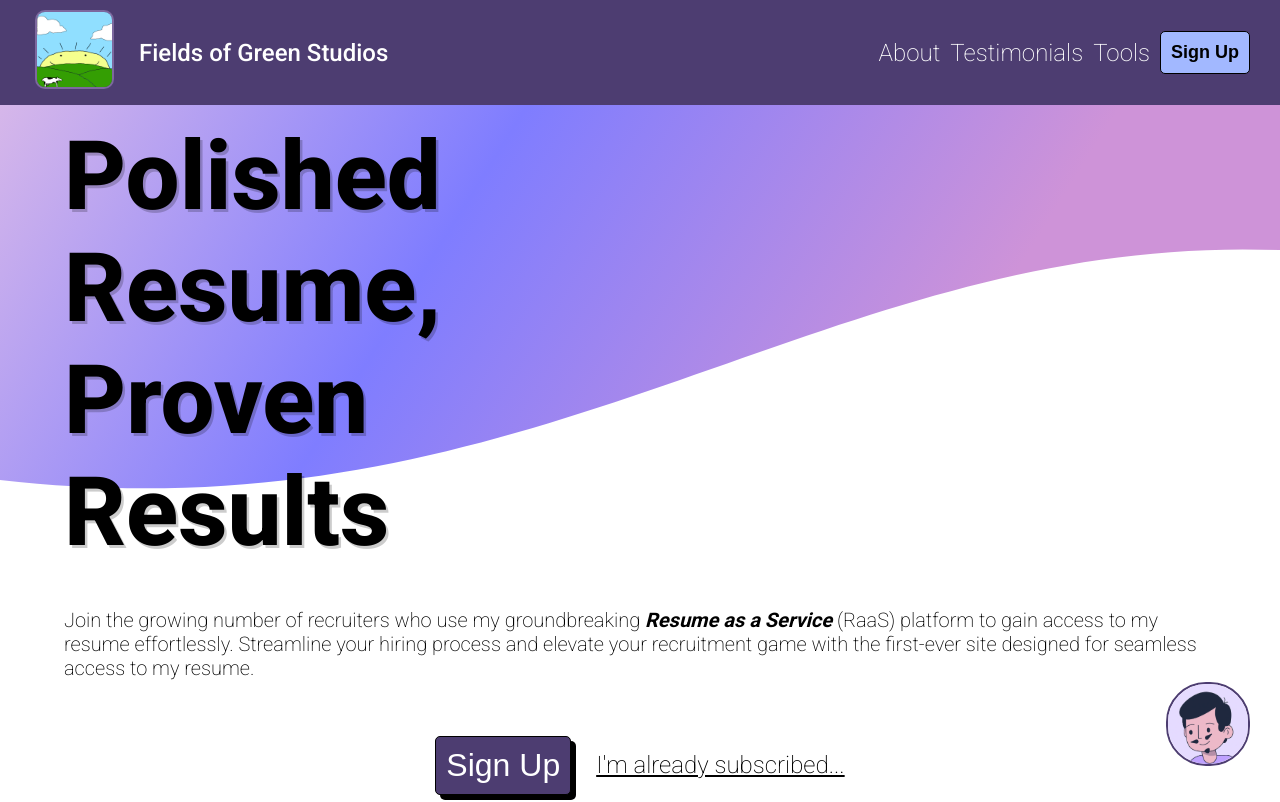
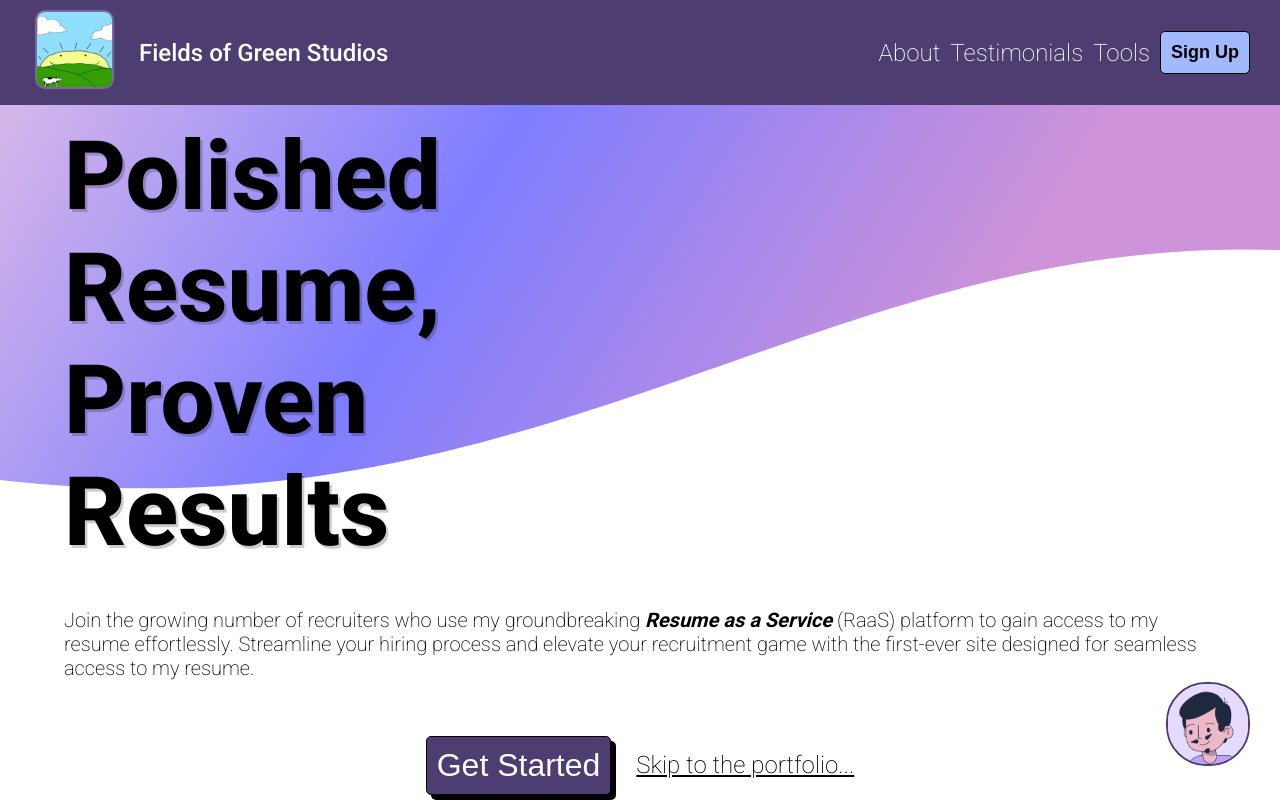
Before and after one commit to landaverdend/portfolio-site, a React (Vite) app in the folder frontend/: page /SplashView in a window 1280 px wide. Shown: the top 802 px of the page. Built offline with nearby package versions, Linux system fonts and the light colour scheme; a web font is replaced by a local one.

Commit message:
some more formatting/css changes

```diff
--- a/frontend/src/components/common/typewriterText/LargeButton/LargeButton.tsx
+++ b/frontend/src/components/common/typewriterText/LargeButton/LargeButton.tsx
@@ -6,11 +6,15 @@ type LBProps = {
   type?: 'submit' | 'reset' | 'button'; // for inputs
   disabled?: boolean;
   fontSize?: string;
+  backgroundColor?: string;
 };
-export default function LargeButton({ children, onClick, type, disabled, fontSize }: LBProps) {
+export default function LargeButton({ children, onClick, type, disabled, fontSize, backgroundColor }: LBProps) {
   return (
     <button
-      style={{ fontSize: fontSize ? fontSize : 'large' }}
+      style={{
+        fontSize: fontSize ? fontSize : 'large',
+        backgroundColor: backgroundColor ? backgroundColor : 'var(--main-indigo)',
+      }}
       onClick={() => onClick()}
       className="large-button-container"
       type={type ? type : 'button'}
--- a/frontend/src/components/fakeCaptcha/fake-captcha.css
+++ b/frontend/src/components/fakeCaptcha/fake-captcha.css
@@ -15,6 +15,8 @@
 
   font-size: 1rem;
   font-family: Arial, Helvetica, sans-serif;
+
+  color: black;
 
   .captcha-container__left {
     position: relative; /* necessary for child block in the fake captcha grid*/
@@ -90,14 +92,3 @@
     background-position: 0 -630px;
   }
 }
-
-
-@media (max-width: 576px) {
-  .captcha-container {
-
-    .captcha-grid-container {
-
-    }
-
-  }
-}
--- a/frontend/src/components/navbar/navbar.css
+++ b/frontend/src/components/navbar/navbar.css
@@ -52,7 +52,7 @@
 
   a:hover {
     cursor: pointer;
-    color: #eeb319;
+    color: var(--panel-pink);
   }
 
   button {
--- a/frontend/src/views/formView/formContainer/FormContainer.tsx
+++ b/frontend/src/views/formView/formContainer/FormContainer.tsx
@@ -79,8 +79,8 @@ function FormContainer() {
     [rainTriggered]
   );
 
-  function triggerPhysics(id: string) {
-    if (!isPhysicsSequenceStarted.current && getRandomChanceIn(5)) {
+  function triggerPhysics(id: string, hardTrigger = false) {
+    if ((!isPhysicsSequenceStarted.current && getRandomChanceIn(5)) || hardTrigger) {
       const el = document.getElementById(id);
 
       if (el) {
@@ -244,6 +244,7 @@ function FormContainer() {
               )}
             </label>
 
+            <div className="flex-row">
               <ComponentWithPhysics id="submit">
                 <LargeButton
                   fontSize="1.5rem"
@@ -254,6 +255,17 @@ function FormContainer() {
                   Let's Go!
                 </LargeButton>
               </ComponentWithPhysics>
+              <ComponentWithPhysics id="skip-sign-up">
+                <LargeButton
+                  fontSize="1rem"
+                  backgroundColor="var(--panel-pink)"
+                  onClick={() => {
+                    triggerPhysics('skip-sign-up', true);
+                  }}>
+                  Skip for now...
+                </LargeButton>
+              </ComponentWithPhysics>
+            </div>
 
             {(timesTried >= 2 || isGiveupEnabled) && (
               <button
--- a/frontend/src/views/splashView/mainSection/MainSection.tsx
+++ b/frontend/src/views/splashView/mainSection/MainSection.tsx
@@ -34,18 +34,18 @@ export default function MainSection() {
             onClick={() => {
               setIsModalOpen(true);
             }}>
-            Sign Up
+            Get Started
           </LargeButton>
-          <span style={{ color: 'black' }}>
+          <span>
             {displayFakeCaptcha ? (
               <FakeCaptchaContainer />
             ) : (
               <u
-                style={{ cursor: 'pointer' }}
+                className="portfolio-skip"
                 onClick={() => {
                   setDisplayFakeCaptcha(true);
                 }}>
-                I'm already subscribed...
+                Skip to the portfolio...
               </u>
             )}
           </span>
--- a/frontend/src/views/splashView/mainSection/main-section.css
+++ b/frontend/src/views/splashView/mainSection/main-section.css
@@ -34,6 +34,15 @@
       gap: 25px;
       align-items: center;
       justify-content: center;
+
+      .portfolio-skip {
+        color: black;
+      }
+
+      .portfolio-skip:hover {
+        color: var(--panel-pink);
+        cursor: pointer;
+      }
     }
   }
 
--- a/frontend/src/views/splashView/splashGrid/SplashGrid.tsx
+++ b/frontend/src/views/splashView/splashGrid/SplashGrid.tsx
@@ -84,7 +84,6 @@ export default function SplashGrid() {
             <b>Resume Uptime</b>. Accessible <b>WHENEVER</b> you need it.
           </span>
         </div>
-        {/* <hr /> */}
       </div>
       <div className="grid-item">
         <Tile front={<>Agile</>} back={<>Scalable</>} />
```
Lines whose indentation alone changed are shown as unchanged.
